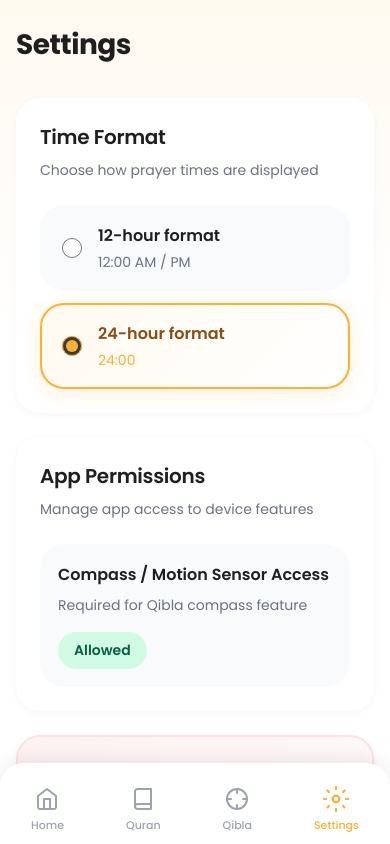
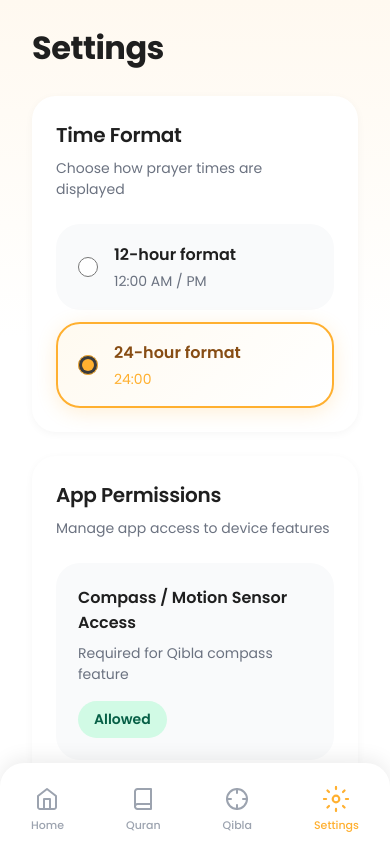
Before and after one commit to frank1006/ng-quran, an Angular app: page /settings in a window 390 px wide. Built offline with nearby package versions, Linux system fonts and the light colour scheme; no server answers.

Commit message:
update setting page

```diff
--- a/src/app/pages/home/home.component.ts
+++ b/src/app/pages/home/home.component.ts
@@ -81,9 +81,29 @@ export class HomeComponent implements OnInit, OnDestroy {
 
   /**
    * Parse time string to minutes from midnight
+   * Handles both 24-hour format (HH:MM) and 12-hour format (h:MM AM/PM)
    */
   private parseTimeToMinutes(timeString: string): number {
     const trimmed = timeString.trim();
+
+    // Try to match 12-hour format with AM/PM first
+    const twelveHourMatch = trimmed.match(/(\d{1,2}):(\d{2})\s*(AM|PM)/i);
+    if (twelveHourMatch) {
+      let hours = parseInt(twelveHourMatch[1], 10);
+      const minutes = parseInt(twelveHourMatch[2], 10);
+      const period = twelveHourMatch[3].toUpperCase();
+
+      // Convert 12-hour to 24-hour format
+      if (period === 'PM' && hours !== 12) {
+        hours += 12;
+      } else if (period === 'AM' && hours === 12) {
+        hours = 0;
+      }
+
+      return hours * 60 + minutes;
+    }
+
+    // Fall back to 24-hour format (HH:MM)
     const match = trimmed.match(/(\d{1,2}):(\d{2})/);
     if (!match) return -1;
     const hours = parseInt(match[1], 10);
--- a/src/app/pages/settings/settings.component.css
+++ b/src/app/pages/settings/settings.component.css
@@ -2,8 +2,7 @@
   min-height: 100vh;
   height: 100vh;
   background: linear-gradient(180deg, #fff9f0 0%, #ffffff 40%);
-  padding: 2rem 1.5rem;
-  padding-bottom: 7.5rem;
+  padding: 1.5rem 2rem 7.5rem 2rem;
   overflow-y: auto;
   overflow-x: hidden;
   -webkit-overflow-scrolling: touch;
@@ -12,12 +11,12 @@
 }
 
 .settings-title {
-  font-family: 'Poppins', sans-serif;
+  font-family: "Poppins", sans-serif;
   font-size: 32px;
   font-weight: 700;
   color: #1f1f1f;
-  margin: 0 0 2rem 0;
   letter-spacing: -0.5px;
+  margin-bottom: 1.5rem;
 }
 
 .settings-section {
@@ -311,32 +310,3 @@
   background: #dc2626;
   border-color: #dc2626;
 }
-
-@media (max-width: 480px) {
-  .settings-container {
-    padding: 1.5rem 1rem;
-    padding-bottom: 7.5rem;
-  }
-
-  .settings-title {
-    font-size: 28px;
-  }
-
-  .permission-item {
-    padding: 1rem;
-  }
-
-  .permission-status {
-    flex-direction: column;
-    align-items: flex-start;
-    gap: 0.75rem;
-  }
-
-  .permission-button {
-    width: 100%;
-  }
-
-  .clear-data-button {
-    width: 100%;
-  }
-}
```
